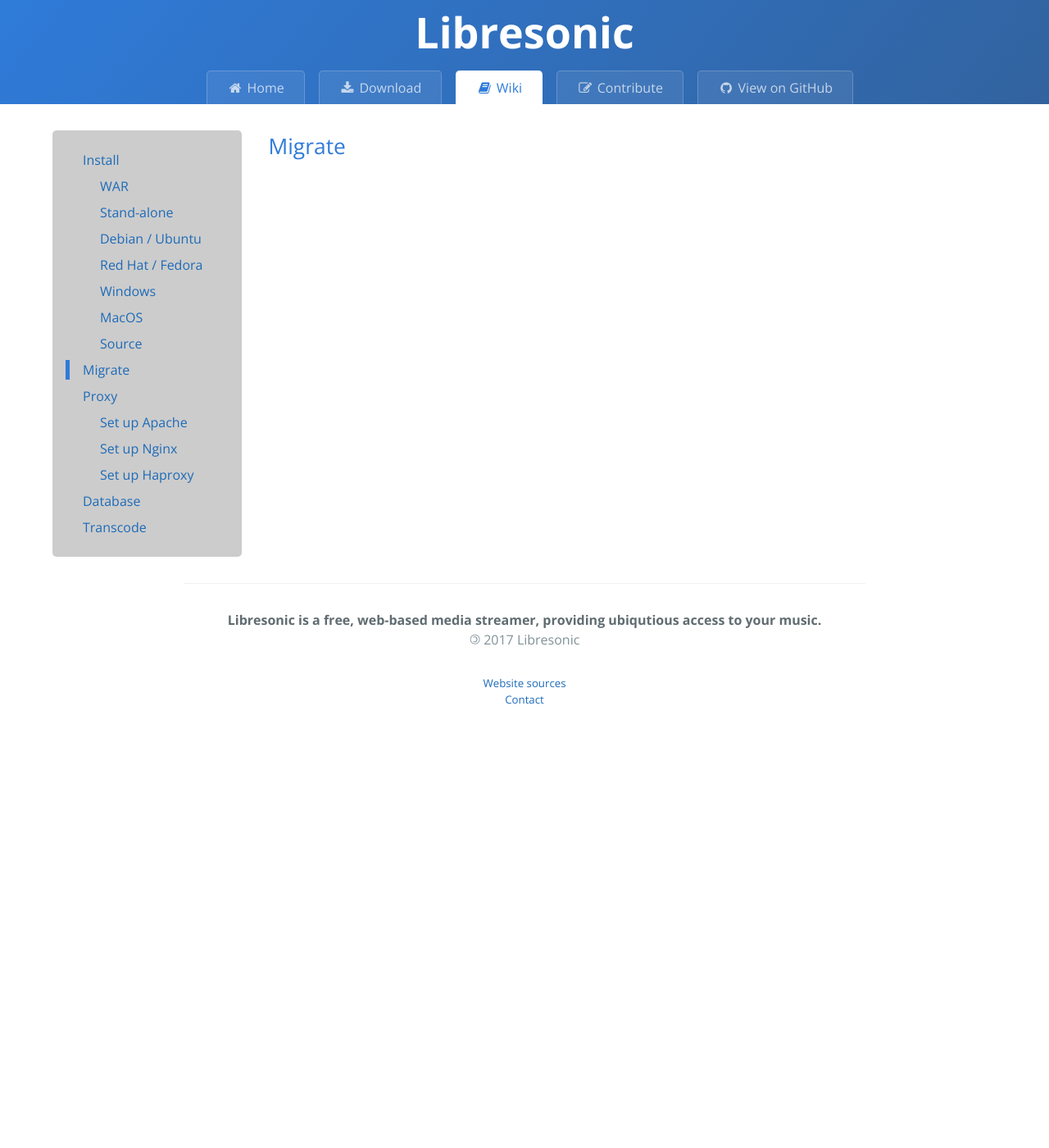
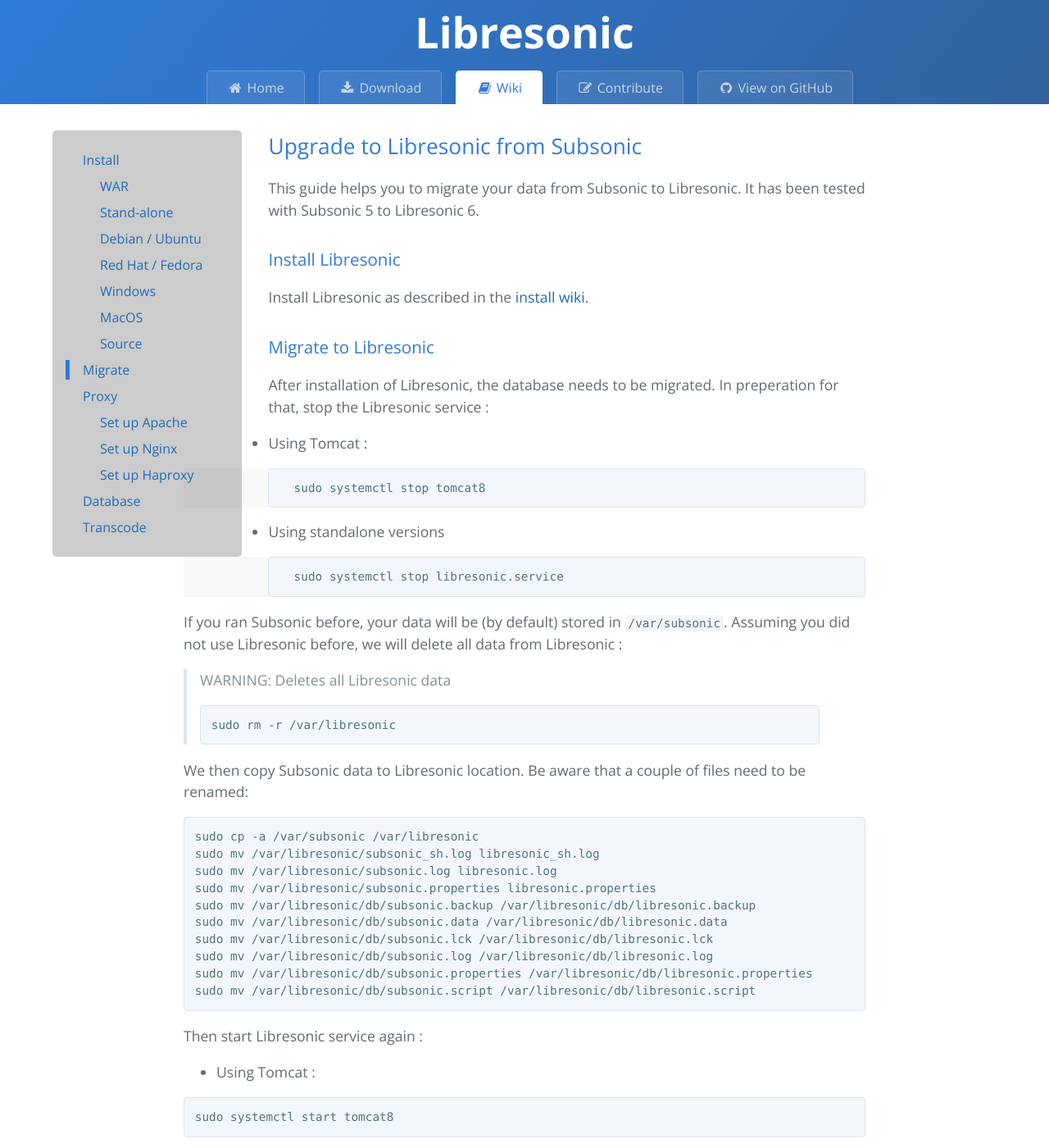
Before and after one commit to airsonic/airsonic.github.io, a Jekyll site: the page built from wiki/20_migrate.md, in a window 1280 px wide and 1400 px high. Shown: the whole window at 82% size. Built offline with Jekyll 4.4.1, drawn with Linux system fonts in a browser that asks for light colours; some of the changed text lies outside the part shown.

Commit message:
Add Migrate wiki pages

````diff
--- a/wiki/20_migrate.md
+++ b/wiki/20_migrate.md
@@ -3,4 +3,66 @@ layout: wiki
 title: Migrate
 permalink: /wiki/migrate/
 ---
-## Migrate
+## Upgrade to Libresonic from Subsonic
+
+This guide helps you to migrate your data from Subsonic to Libresonic. It has been tested with Subsonic 5 to Libresonic 6.
+
+### Install Libresonic
+
+Install Libresonic as described in the [install wiki](/wiki/install).
+
+### Migrate to Libresonic
+
+After installation of Libresonic, the database needs to be migrated. In preperation for that, stop the Libresonic service :
+  * Using Tomcat :
+
+  ```
+  sudo systemctl stop tomcat8
+  ```
+  * Using standalone versions
+
+  ```
+  sudo systemctl stop libresonic.service
+  ```
+
+If you ran Subsonic before, your data will be (by default) stored in `/var/subsonic`. Assuming you did not use Libresonic before, we will delete all data from Libresonic :
+
+> WARNING: Deletes all Libresonic data
+```
+sudo rm -r /var/libresonic
+```
+
+We then copy Subsonic data to Libresonic location. Be aware that a couple of files need to be renamed:
+
+```
+sudo cp -a /var/subsonic /var/libresonic
+sudo mv /var/libresonic/subsonic_sh.log libresonic_sh.log
+sudo mv /var/libresonic/subsonic.log libresonic.log
+sudo mv /var/libresonic/subsonic.properties libresonic.properties
+sudo mv /var/libresonic/db/subsonic.backup /var/libresonic/db/libresonic.backup
+sudo mv /var/libresonic/db/subsonic.data /var/libresonic/db/libresonic.data
+sudo mv /var/libresonic/db/subsonic.lck /var/libresonic/db/libresonic.lck
+sudo mv /var/libresonic/db/subsonic.log /var/libresonic/db/libresonic.log
+sudo mv /var/libresonic/db/subsonic.properties /var/libresonic/db/libresonic.properties
+sudo mv /var/libresonic/db/subsonic.script /var/libresonic/db/libresonic.script
+```
+
+Then start Libresonic service again :
+* Using Tomcat :
+
+```
+sudo systemctl start tomcat8
+```
+* Using standalone versions
+
+```
+sudo systemctl start libresonic.service
+```
+
+Your old settings will still be there. **If you wish**, you can delete subsonic data :
+
+```
+sudo rm -r /var/subsonic
+```
+
+Done !
````
